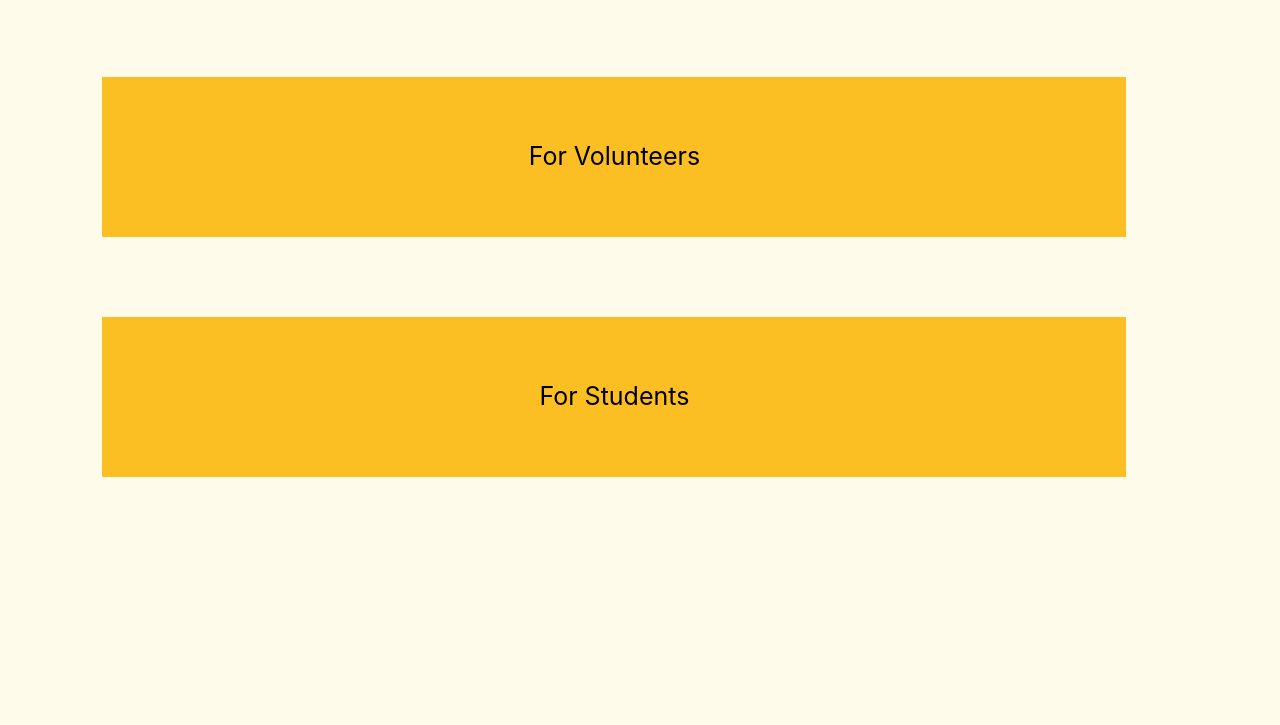
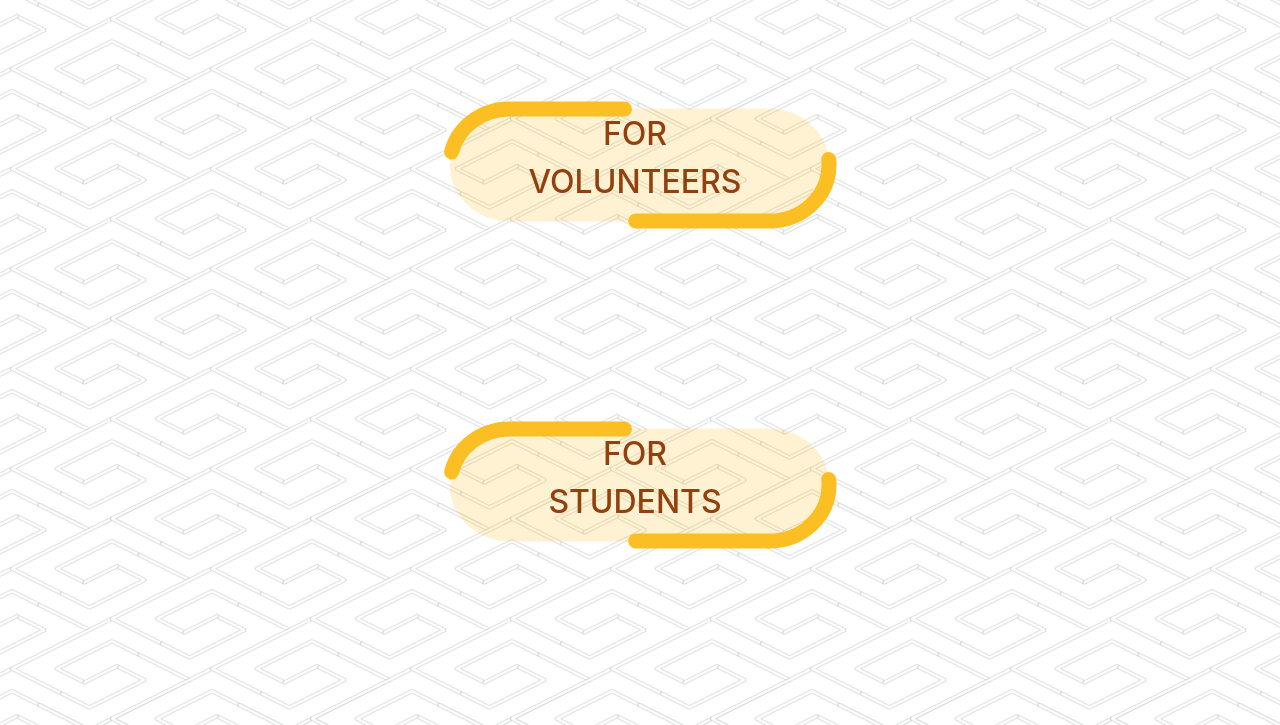
Before and after one commit to Raksha25/Hack-With-Mait, a plain HTML site: page Sign Up.html in a window 1280 px wide. Shown: the part 75-800 px from the top of the page. Drawn offline with nearby package versions, Linux system fonts and the light colour scheme.

Commit message:
Finalized sign up buttons.

```diff
--- a/Sign Up.html
+++ b/Sign Up.html
@@ -13,7 +13,7 @@
     <link rel="icon" href="images/favicon.png" type="image/png">
 </head>
 
-<body style="background-color: #FFFBEB ;">
+<body style="background-image: url(images/back.png) ;">
     <script src="https://code.jquery.com/jquery-3.5.1.slim.min.js" integrity="sha384-DfXdz2htPH0lsSSs5nCTpuj/zy4C+OGpamoFVy38MVBnE+IbbVYUew+OrCXaRkfj" crossorigin="anonymous">
     </script>
     <script src="https://cdn.jsdelivr.net/npm/bootstrap@4.5.3/dist/js/bootstrap.bundle.min.js" integrity="sha384-ho+j7jyWK8fNQe+A12Hb8AhRq26LrZ/JpcUGGOn+Y7RsweNrtN/tE3MoK7ZeZDyx" crossorigin="anonymous">
@@ -63,10 +63,26 @@
     </nav>
 
     <div>
-        <button class="form-btn">For Volunteers</button>
+        <a href="mentorform.html" class="demobtn up">
+            <span>For Volunteers</span>
+            <svg width="400" height="130" viewBox="0 0 400 120" xmlns="http://www.w3.org/2000/svg">
+        <rect class="line1" x="10"y="4" width="379" height="112" rx="59.5" />
+        <rect class="line2" x="10"y="4" width="379" height="112" rx="59.5" />
+        </svg>
+        </a>
+        <a href="#/" class="demobtn down">
+            <span>For <br> students</span>
+            <svg width="400" height="130" viewBox="0 0 400 120" xmlns="http://www.w3.org/2000/svg">
+        <rect class="line1" x="10"y="4" width="379" height="112" rx="59.5" />
+        <rect class="line2" x="10"y="4" width="379" height="112" rx="59.5" />
+        </svg>
+        </a>
+
+
+        <!-- <button class="form-btn">For Volunteers</button>
         <button class="form-btn">For Students</button>
         <br>
-
+ -->
 
 
     </div>
--- a/style-files/style.css
+++ b/style-files/style.css
@@ -13,6 +13,7 @@
     height: 3rem;
     width: 11rem;
 }
+
 .jumbContainer {
     height: fit-content;
 }
@@ -33,27 +34,101 @@
     color: white;
     font-size: 4rem;
 }
+
 .word {
     color: white;
     font-size: 2rem;
 }
+
 .jumbTxt .heading1 {
     font-weight: 700;
     font-size: 7rem;
     /* z-index: 2; */
 }
 
+
+/*--demo btn--- */
+
+.demobtn {
+    transform: scale(0.8);
+    color: #92400E;
+    cursor: pointer;
+    text-align: center;
+    top: 30%;
+    left: 50%;
+    position: absolute;
+    transform: translate(-50%, -50%);
+    text-decoration: none;
+    font-weight: 500;
+    font-size: 2rem;
+}
+
+.up {
+    top: 30%;
+    left: 50%;
+}
+
+.down {
+    top: 70%;
+    left: 50%;
+}
+
+.demobtn span {
+    position: absolute;
+    width: 100%;
+    text-align: center;
+    text-transform: uppercase;
+    height: 100%;
+    margin: 10px 0 0px 70px;
+    max-width: 250px;
+    max-height: 90px;
+    border-radius: 50em;
+}
+
+.demobtn:hover span {
+    color: #92400E;
+}
+
+.demobtn .line1 {
+    fill: var(--primary-color);
+    opacity: 0.2;
+    stroke: var(--primary-color);
+    stroke-width: 1;
+}
+
+.demobtn .line2 {
+    fill: transparent;
+    stroke: var(--primary-color);
+    stroke-linecap: round;
+    stroke-width: 15;
+    stroke-dasharray: 230;
+    stroke-dashoffset: -345;
+    transition: 0.5s all cubic-bezier(0.23, 1, 0.32, 1.2);
+}
+
+.demobtn:hover .line2 {
+    stroke-dashoffset: -580;
+}
+
+.demobtn,
+.demobtn>*,
+.demobtn>*>* {
+    transition: all 0.4s ease-out;
+}
+
+
 /*--- signup form--- */
+
 .form-btn {
     background-color: var(--primary-color);
-  /* Green */
     border: none;
+    border-radius: 3rem;
     color: black;
     padding: 15px 32px;
     text-align: center;
     text-decoration: none;
     margin: auto;
-  font-size: 25px;
+    font-size: 40px;
     margin: 5rem 8rem 0rem 8vw;
     width: 80vw;
     height: 20vh;
@@ -64,20 +139,30 @@
     transition: 0.8s;
     color: var(--primary-color);
 }
+
+
 /* ----------- */
 
+
 /* ----Subjects----- */
+
 #row1-cards {
     position: relative;
     display: flex;
     flex-direction: row;
     justify-content: space-around;
 }
+
 .card-img-top {
     height: 20rem;
 }
+
+
 /* --------- */
+
+
 /* HomePage section2 */
+
 .heading2 {
     width: fit-content;
     margin: auto;
@@ -86,6 +171,7 @@
     padding: 2rem 5rem;
     border-radius: 3rem;
 }
+
 .sub {
     border: none;
     margin-top: 5rem;
@@ -93,9 +179,11 @@
     width: 25rem;
     box-shadow: 2px 2px 10px rgba(227, 243, 6, 0.6);
 }
+
 .sub {
     transition: transform 0.2s;
 }
+
 .sub:hover {
     transform: scale(1.25);
 }
@@ -103,9 +191,13 @@
 .card-text {
     font-size: 1rem;
 }
+
+
 /* ----------- */
 
+
 /* ---footer--- */
+
 footer {
     margin-top: 4%;
 }
@@ -113,27 +205,33 @@ footer {
 .social .fab {
     transition: transform 0.2s;
 }
+
 .social .fab:hover {
     transform: scale(1.2);
     cursor: pointer;
 }
+
 .btn {
     background-color: var(--primary-color);
 }
+
 .p-3 {
     color: var(--primary-color);
 }
+
 .fa-facebook {
     padding: 0.3rem;
     background-color: #f8f9fa;
     color: #4867aa;
 }
+
 .fa-twitter {
     border-radius: 10px;
     padding: 0.3rem;
     background-color: #50abf1;
     color: white;
 }
+
 .fa-youtube {
     color: red;
 }
```
Also changed, not shown: mentorform.html (added, +14 -0 lines), images/back.png (added). Lines whose indentation alone changed are shown as unchanged.
